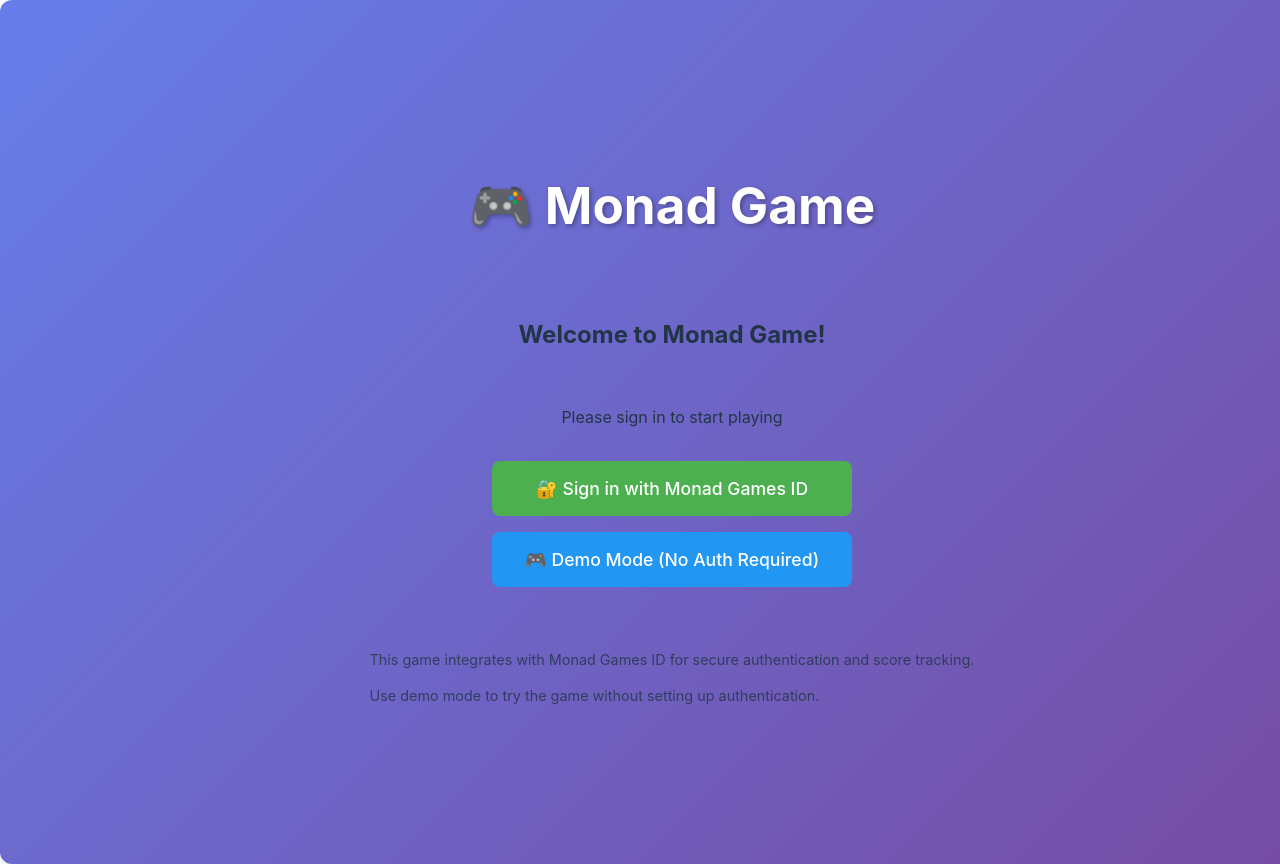
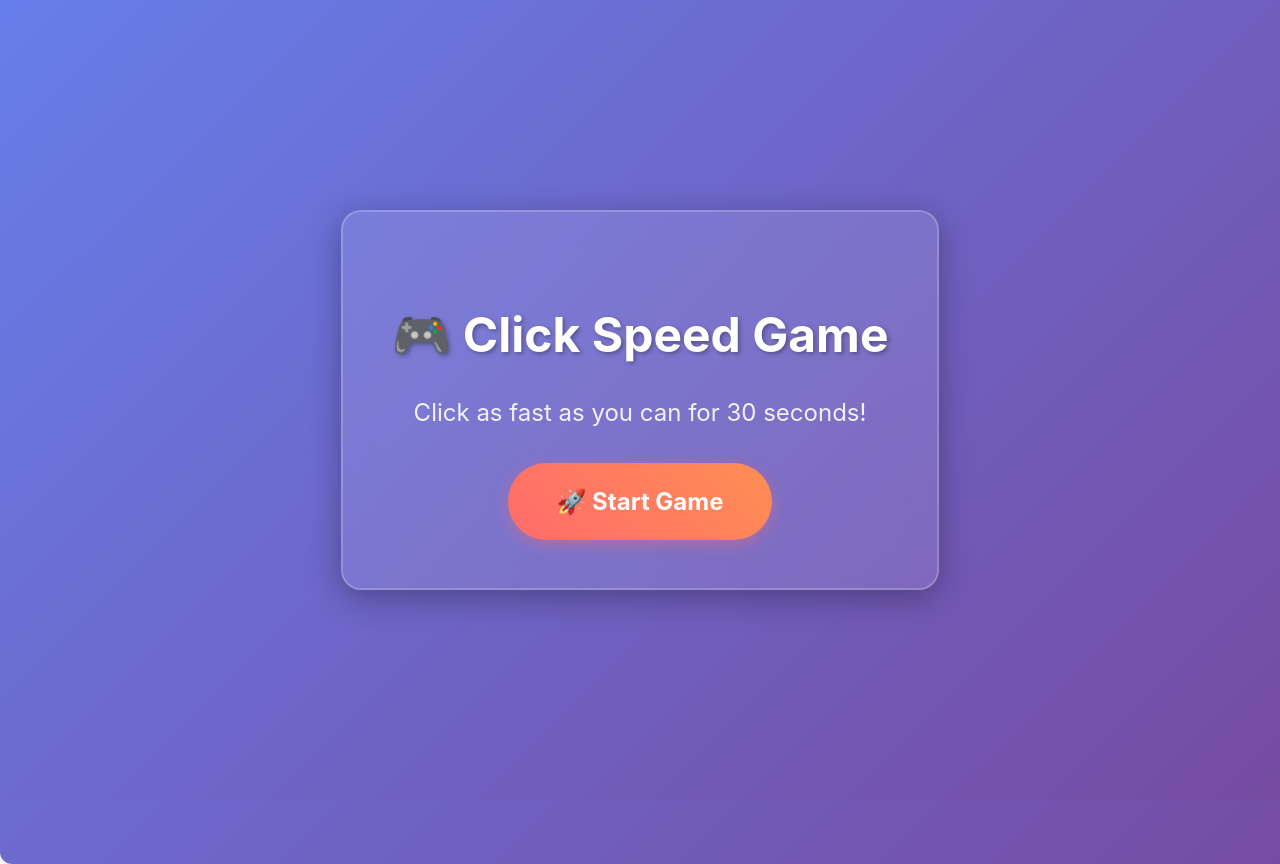
Before and after one commit to dev3Nigerian/monad-click-speed-game, a React (Vite) app: page / in a window 1280 px wide. Shown: the top 864 px of the page. Built offline with nearby package versions, Linux system fonts and the light colour scheme; no server answers.

Commit message:
Add demo mode - skip authentication and go straight to game

```diff
--- a/src/App.tsx
+++ b/src/App.tsx
@@ -1,7 +1,6 @@
 import { useState, useEffect } from 'react'
 import { monadGamesID } from './services/MonadGamesID'
 import { GameComponent } from './components/GameComponent'
-import { AuthComponent } from './components/AuthComponent'
 import './App.css'
 
 interface User {
@@ -11,81 +10,28 @@
 }
 
 function App() {
-  const [user, setUser] = useState<User | null>(null)
-  const [isLoading, setIsLoading] = useState(true)
+  const [user, setUser] = useState<User | null>({
+    id: 'demo-user',
+    username: 'Demo Player',
+    walletAddress: '0x1234567890123456789012345678901234567890'
+  })
+  const [isLoading, setIsLoading] = useState(false)
   const [score, setScore] = useState(0)
-
-  useEffect(() => {
-    // Initialize Monad Games ID
-    const initMonadGamesID = async () => {
-      try {
-        await monadGamesID.initialize()
-
-        // Check if user is already authenticated
-        const currentUser = await monadGamesID.getCurrentUser()
-        if (currentUser) {
-          setUser(currentUser)
-        }
-      } catch (error) {
-        console.error('Failed to initialize Monad Games ID:', error)
-      } finally {
-        setIsLoading(false)
-      }
-    }
-
-    initMonadGamesID()
-  }, [])
-
-  const handleLogin = async () => {
-    try {
-      setIsLoading(true)
-      const user = await monadGamesID.login()
-      setUser(user)
-    } catch (error) {
-      console.error('Login failed:', error)
-    } finally {
-      setIsLoading(false)
-    }
-  }
-
-  const handleLogout = async () => {
-    try {
-      await monadGamesID.logout()
-      setUser(null)
-      setScore(0)
-    } catch (error) {
-      console.error('Logout failed:', error)
-    }
-  }
 
   const handleScoreUpdate = (newScore: number) => {
     setScore(newScore)
-    // Here you could also save the score to Monad's backend
-    if (user) {
-      monadGamesID.updateUserScore(newScore).catch(console.error)
-    }
-  }
-
-  if (isLoading) {
-    return (
-      <div className="game-container">
-        <div className="loading">Loading...</div>
-      </div>
-    )
+    // In demo mode, just log the score
+    console.log(`Demo score: ${newScore}`)
   }
 
   return (
     <div className="game-container">
-      <h1>🎮 Monad Game</h1>
-
-      {!user ? (
-        <AuthComponent onLogin={handleLogin} />
-      ) : (
-        <>
       <div className="user-info">
-            <h3>Welcome, {user.username}!</h3>
-            <p>Wallet: {user.walletAddress.slice(0, 6)}...{user.walletAddress.slice(-4)}</p>
-            <button onClick={handleLogout}>Logout</button>
+        <h3>🎮 Demo Mode</h3>
+        <p>Welcome to the Monad Click Speed Game!</p>
+        <p style={{ fontSize: '0.9rem', opacity: 0.8 }}>
+          This is a demo version. Scores are not saved to Monad Games ID.
+        </p>
       </div>
 
       <div className="score-display">
@@ -96,8 +42,6 @@
         onScoreUpdate={handleScoreUpdate}
         currentScore={score}
       />
-        </>
-      )}
     </div>
   )
 }
```
Lines whose indentation alone changed are shown as unchanged.
